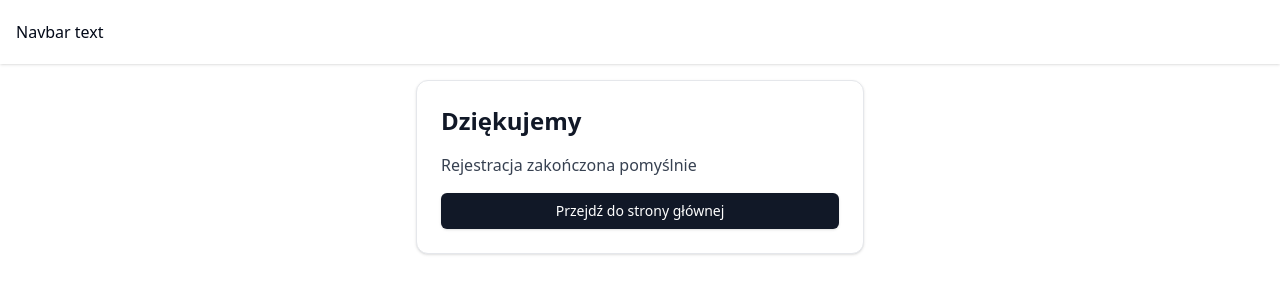
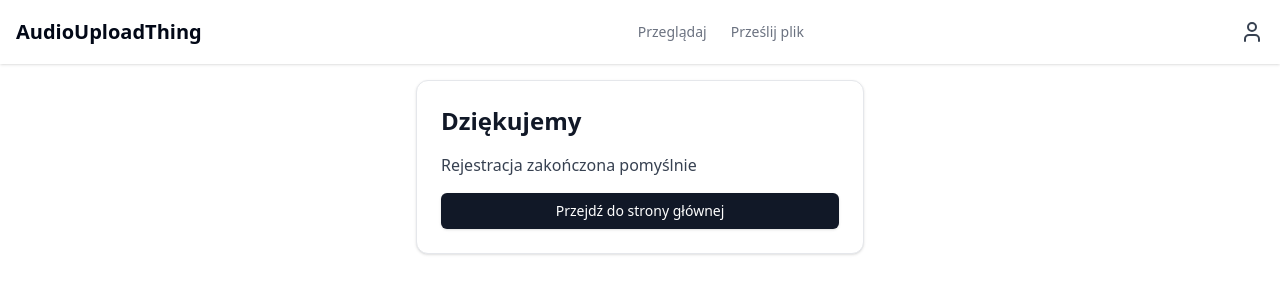
Before and after one commit to JakubLipnicki/emplocity-audio-upload-thing, a Nuxt app in the folder frontend/: page /activation in a window 1280 px wide. Shown: the top 300 px of the page. Built offline with nearby package versions, Linux system fonts and the light colour scheme.

Commit message:
navbar buttons

```diff
--- a/frontend/components/Navbar/Navbar.vue
+++ b/frontend/components/Navbar/Navbar.vue
@@ -1,13 +1,49 @@
 <template>
-    <nav class="w-full h-16 bg-white shadow">
-        <div class="container mx-auto h-full flex items-center px-4">
-            <h1>Navbar text</h1>
-        </div>
-    </nav>
+  <nav class="w-full h-16 bg-white shadow">
+    <div
+      class="container mx-auto h-full flex items-center justify-between px-4"
+    >
+      <NuxtLink to="/">
+        <h1 class="text-xl font-bold cursor-pointer">AudioUploadThing</h1>
+      </NuxtLink>
+
+      <div class="flex items-center gap-x-6">
+        <NuxtLink
+          v-for="link in navLinks"
+          :key="link.to"
+          :to="link.to"
+          class="text-sm font-medium text-gray-500 transition-colors hover:text-gray-900"
+          exact-active-class="!text-gray-900"
+        >
+          {{ link.label }}
+        </NuxtLink>
+      </div>
+
+      <div>
+        <NuxtLink v-if="isAuthenticated" to="/profile/me">
+          <User class="h-6 w-6 text-gray-700 hover:text-blue-600" />
+        </NuxtLink>
+        <NuxtLink v-else to="/register">
+          <User class="h-6 w-6 text-gray-700 hover:text-blue-600" />
+        </NuxtLink>
+      </div>
+    </div>
+  </nav>
 </template>
 
-<script>
-export default {
-    name: "Navbar",
-};
+<script setup lang="ts">
+import { User } from "lucide-vue-next";
+
+// const { isAuthenticated } = useAuth();
+const isAuthenticated = false;
+
+interface NavLink {
+  label: string;
+  to: string;
+}
+
+const navLinks: NavLink[] = [
+  { label: "Przeglądaj", to: "/" },
+  { label: "Prześlij plik", to: "/upload" },
+];
 </script>
```
